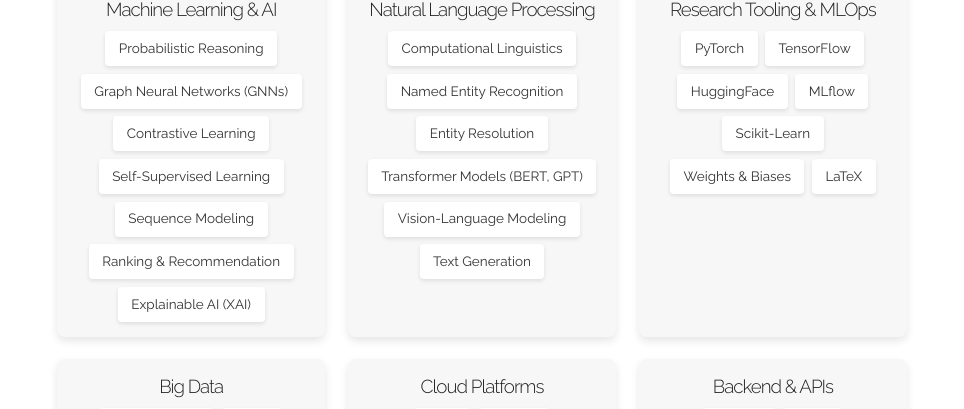
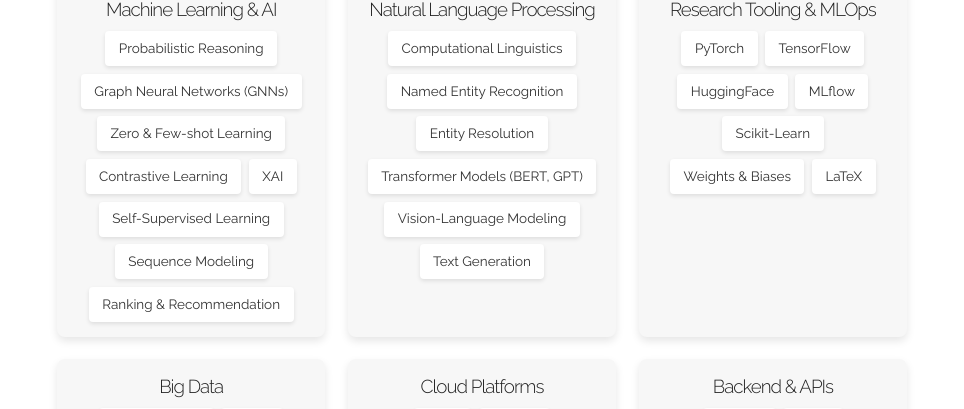
Before and after one commit to thisishardik/thisishardik.github.io, a Jekyll site: the page built from index.html, in a window 1280 px wide. Shown: the part 1577-1986 px from the top of the page, without its empty margins (158-1122 px from the left). Built offline with Jekyll 4.4.1, drawn with Linux system fonts in a browser that asks for light colours; a style sheet for code colours, icons or effects is not loaded.

Commit message:
Added zero shot skillset

```diff
--- a/index.html
+++ b/index.html
@@ -35,7 +35,7 @@
     <li>Graph representation learning and Dynamic Networks</li>
     <li>Contrastive and Self-Supervised learning for multimodal inputs</li>
     <li>Probabilistic reasoning and causal inference</li>
-  <li>Human-in-the-loop NLP and user-adaptive systems</li>
+    <li>Human-in-the-loop NLP and user-adaptive systems</li>
   </ul>
   </p>
 
@@ -52,11 +52,12 @@
       <div class="skill-tools">
         <div class="skill-box">Probabilistic Reasoning</div>
         <div class="skill-box">Graph Neural Networks (GNNs)</div>
+        <div class="skill-box">Zero & Few-shot Learning</div>
         <div class="skill-box">Contrastive Learning</div>
+        <div class="skill-box">XAI</div>
         <div class="skill-box">Self-Supervised Learning</div>
         <div class="skill-box">Sequence Modeling</div>
         <div class="skill-box">Ranking & Recommendation</div>
-        <div class="skill-box">Explainable AI (XAI)</div>
       </div>
     </div>
 
```
Also changed, not shown: 1 other file.
